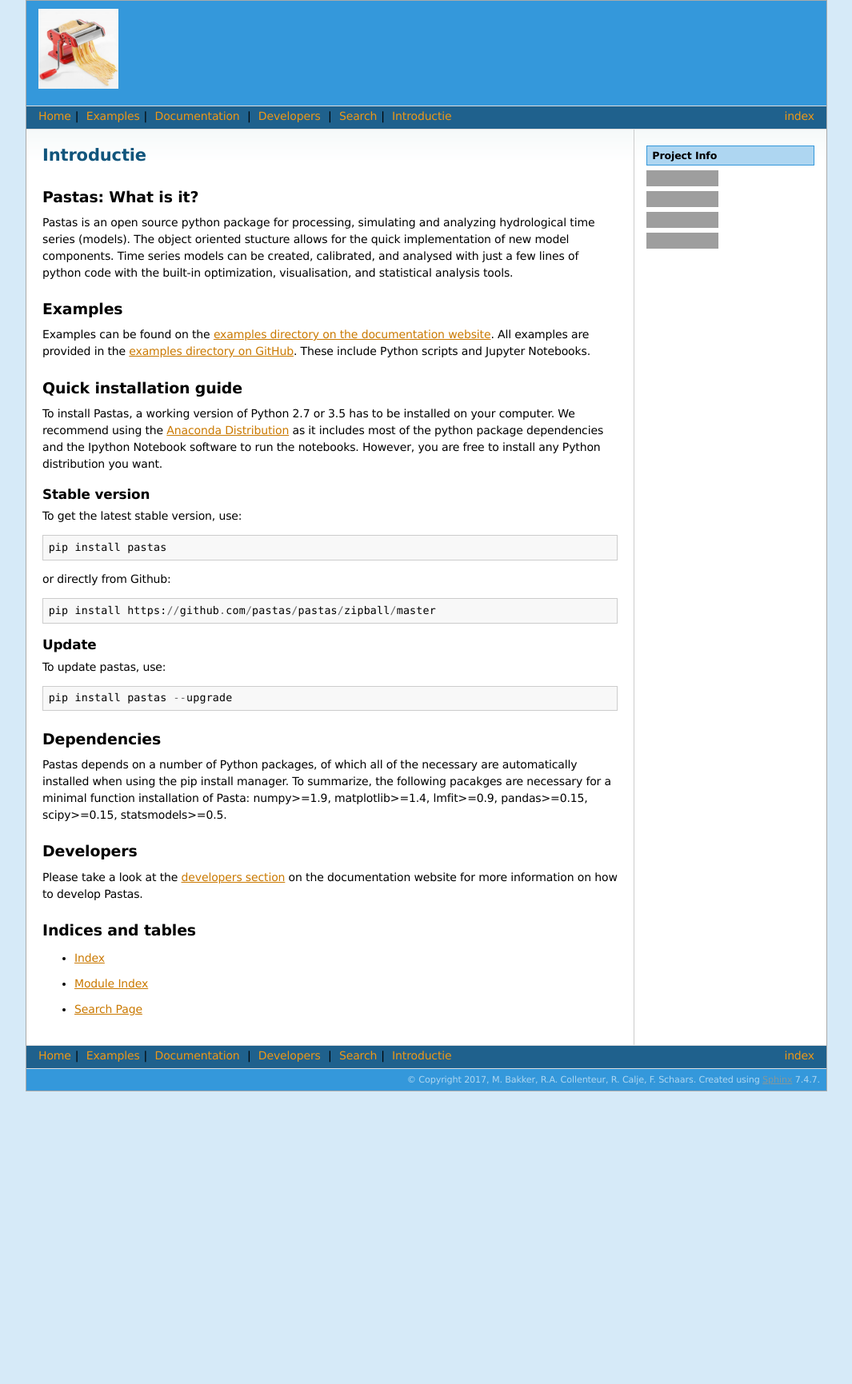
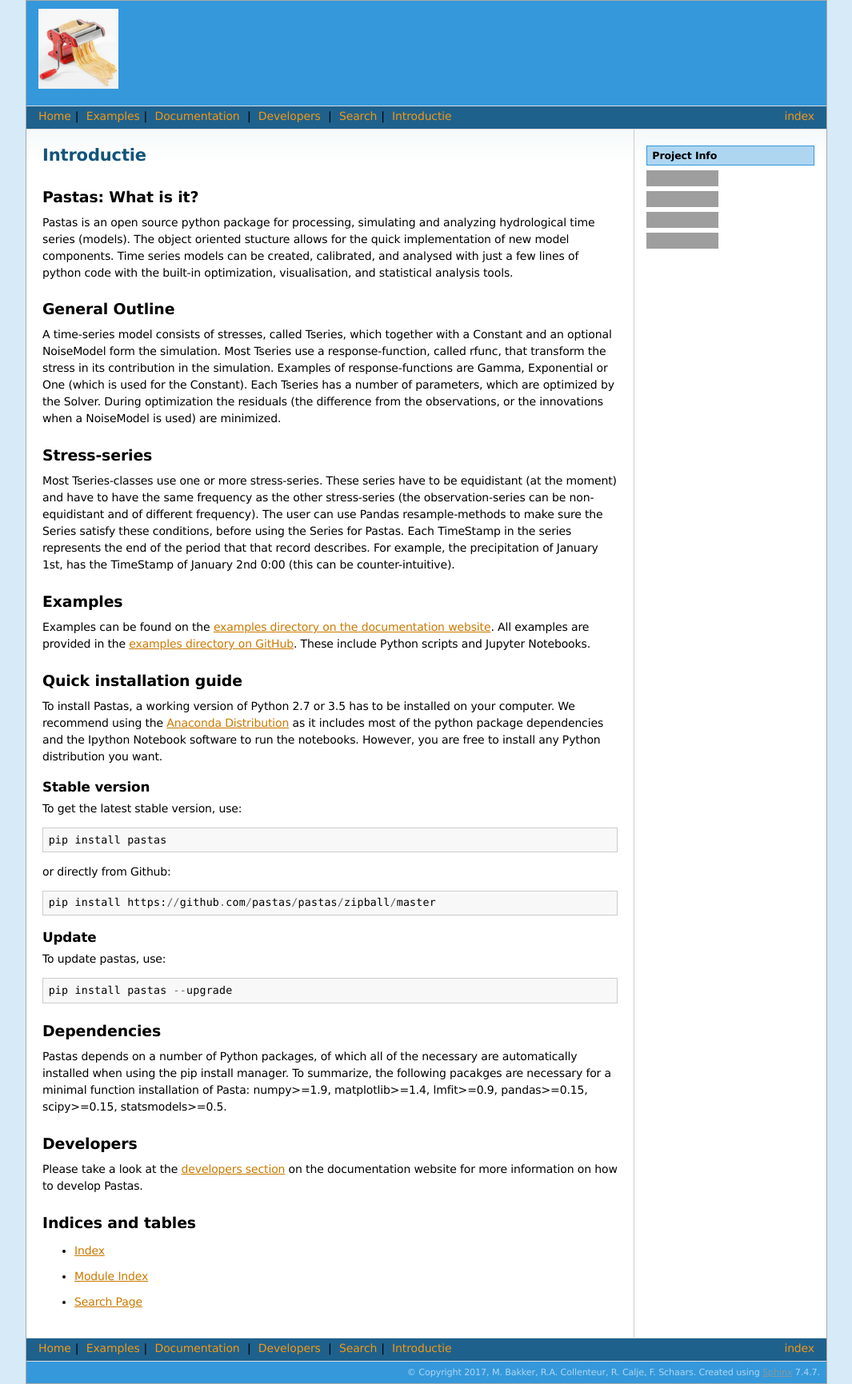
Before and after one commit to pastas/pastas, a Sphinx documentation site: the page built from doc/index.rst, in a window 1280 px wide. Shown: the whole page at 80% size, without its empty margins (107-1172 px from the left). Built offline with Sphinx 7.4.7, drawn with Linux system fonts in a browser that asks for light colours; before the commit the page ends 1365 px from its top, so only the background shows below that; grey boxes are pictures that could not be loaded.

Commit message:
Added general outline en Series in docs

```diff
--- a/doc/index.rst
+++ b/doc/index.rst
@@ -8,6 +8,22 @@ hydrological time series (models). The object oriented stucture allows for the
 quick implementation of new model components. Time series models can be created,
 calibrated, and analysed with just a few lines of python code with the built-in
 optimization, visualisation, and statistical analysis tools.
+
+General Outline
+---------------
+A time-series model consists of stresses, called Tseries, which together with a Constant and an optional NoiseModel form the simulation.
+Most Tseries use a response-function, called rfunc, that transform the stress in its contribution in the simulation.
+Examples of response-functions are Gamma, Exponential or One (which is used for the Constant).
+Each Tseries has a number of parameters, which are optimized by the Solver.
+During optimization the residuals (the difference from the observations, or the innovations when a NoiseModel is used) are minimized.
+
+Stress-series
+-------------
+Most Tseries-classes use one or more stress-series.
+These series have to be equidistant (at the moment) and have to have the same frequency as the other stress-series (the observation-series can be non-equidistant and of different frequency).
+The user can use Pandas resample-methods to make sure the Series satisfy these conditions, before using the Series for Pastas.
+Each TimeStamp in the series represents the end of the period that that record describes.
+For example, the precipitation of January 1st, has the TimeStamp of January 2nd 0:00 (this can be counter-intuitive).
 
 Examples
 --------
```
